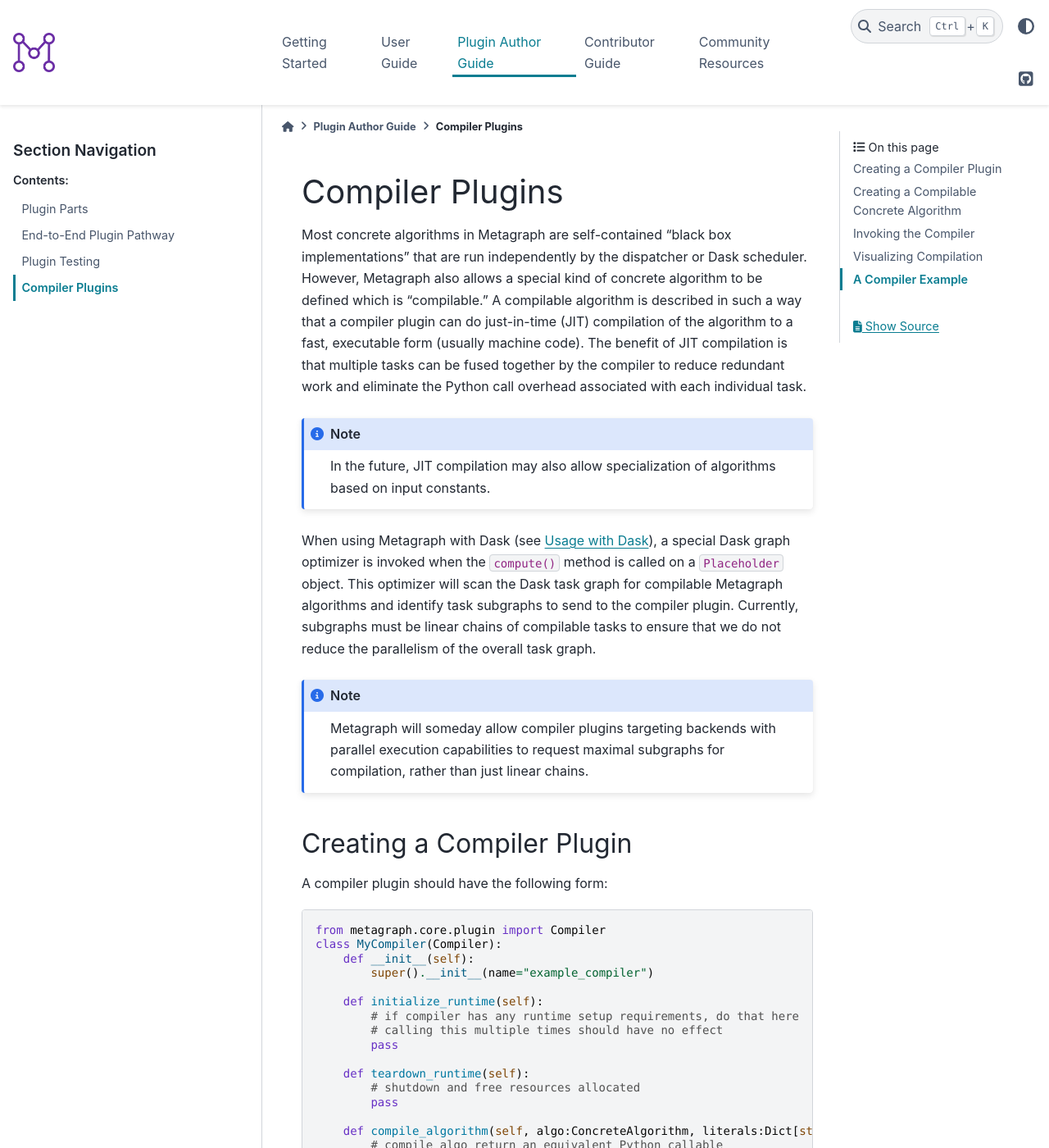
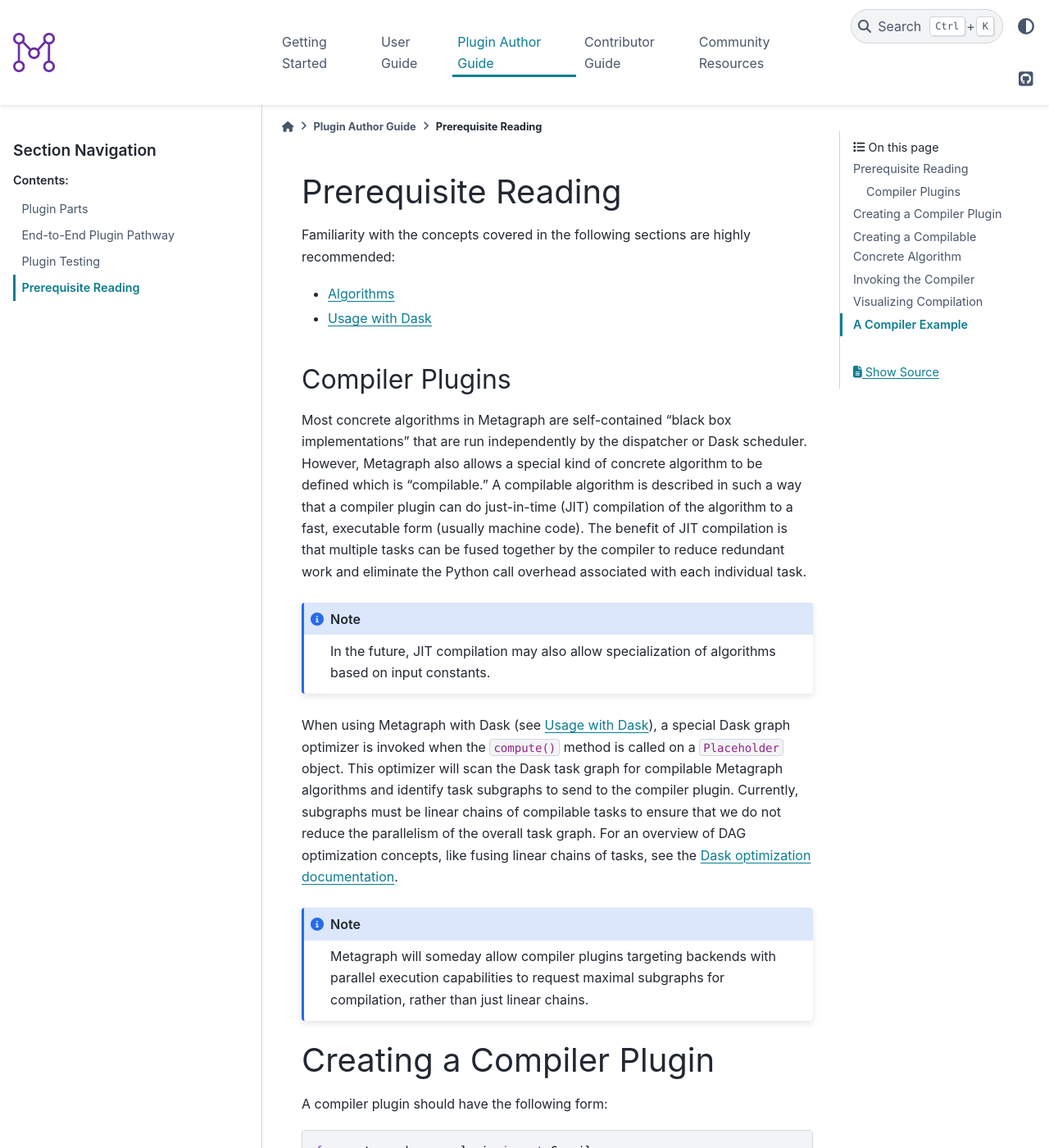
Before and after one commit to metagraph-dev/metagraph, a Sphinx documentation site: the page built from docs/plugin_author_guide/compiler_plugins.rst, in a window 1280 px wide and 1400 px high. Shown: the whole window at 82% size. Built offline with Sphinx 7.4.7 and the PyData theme 0.15.4, drawn with Linux system fonts in a browser that asks for light colours; some of the changed text lies outside the part shown.

Commit message:
review suggestions

```diff
--- a/docs/plugin_author_guide/compiler_plugins.rst
+++ b/docs/plugin_author_guide/compiler_plugins.rst
@@ -1,4 +1,12 @@
 .. _compiler_plugins:
+
+Prerequisite Reading
+--------------------
+
+Familiarity with the concepts covered in the following sections are highly recommended:
+
+* :ref:`Algorithms<algorithms>`
+* :ref:`Usage with Dask<dask>`
 
 Compiler Plugins
 ================
@@ -23,7 +31,11 @@ optimizer is invoked when the ``compute()`` method is called on a
 ``Placeholder`` object.  This optimizer will scan the Dask task graph for
 compilable Metagraph algorithms and identify task subgraphs to send to the
 compiler plugin.  Currently, subgraphs must be linear chains of compilable
-tasks to ensure that we do not reduce the parallelism of the overall task graph.
+tasks to ensure that we do not reduce the parallelism of the overall task
+graph.  For an overview of DAG optimization concepts, like fusing linear
+chains of tasks, see the `Dask optimization documentation`_.
+
+.. _Dask optimization documentation: https://docs.dask.org/en/latest/optimize.html
 
 .. note::
 
@@ -125,7 +137,7 @@ Invoking the Compiler
 
 Users will generally not need to interact with or think about the compiler
 when using Metagraph.  The optimizer is applied automatically when a Metagraph
-placeholder object is computed.
+``Placeholder`` object is computed.
 
 If you have a larger DAG that uses Metagraph for an intermediate calculation,
 you will have to ask Dask to apply the Metagraph optimizer manually.  To do this:
@@ -187,10 +199,11 @@ Consider the following example of task graph:
 .. image:: dag_orig.png
 
 The user who constructed this graph will have in their script a Metagraph
-placeholder object which contains a “future” representing the result of
-“Metagraph Op #7”.  When they pass the future to the “Save Result” function,
-which needs to performs I/O, this will call ``dask.compute()`` on the future to
-produce the result, and the following actions will happen:
+placeholder object which contains a `future
+<https://en.wikipedia.org/wiki/Futures_and_promises>`_ representing the result
+of“Metagraph Op #7”.  When they pass the future to the “Save Result” function,
+which needs to performs I/O, this will call ``dask.compute()`` on the future
+to produce the result, and the following actions will happen:
 
 1. Dask will attempt to optimize the graph by calling ``__dask_optimize__()``
 on the Metagraph placeholder object.
```
Also changed, not shown: other parts of docs/plugin_author_guide/compiler_plugins.rst (+2 -2 lines).
